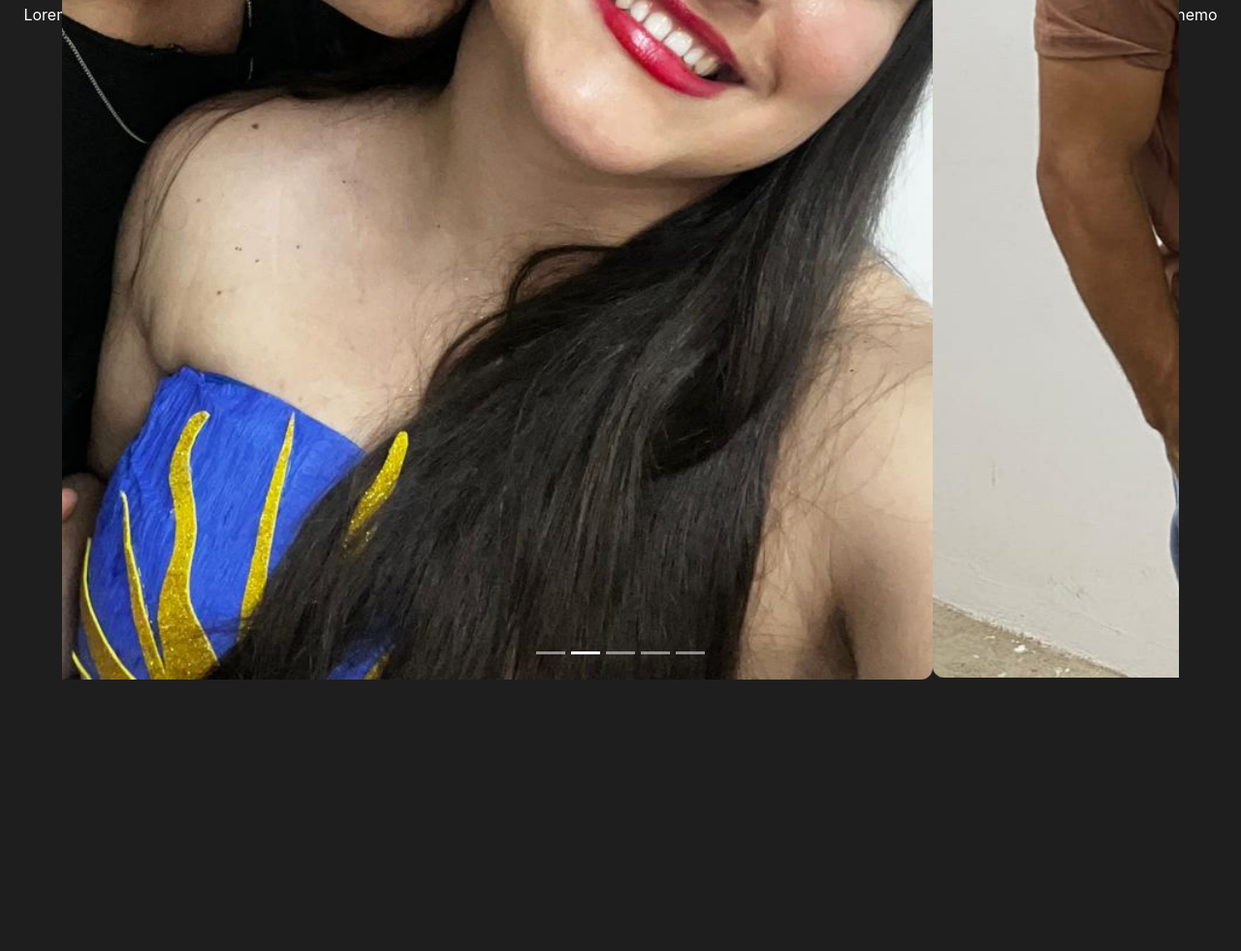
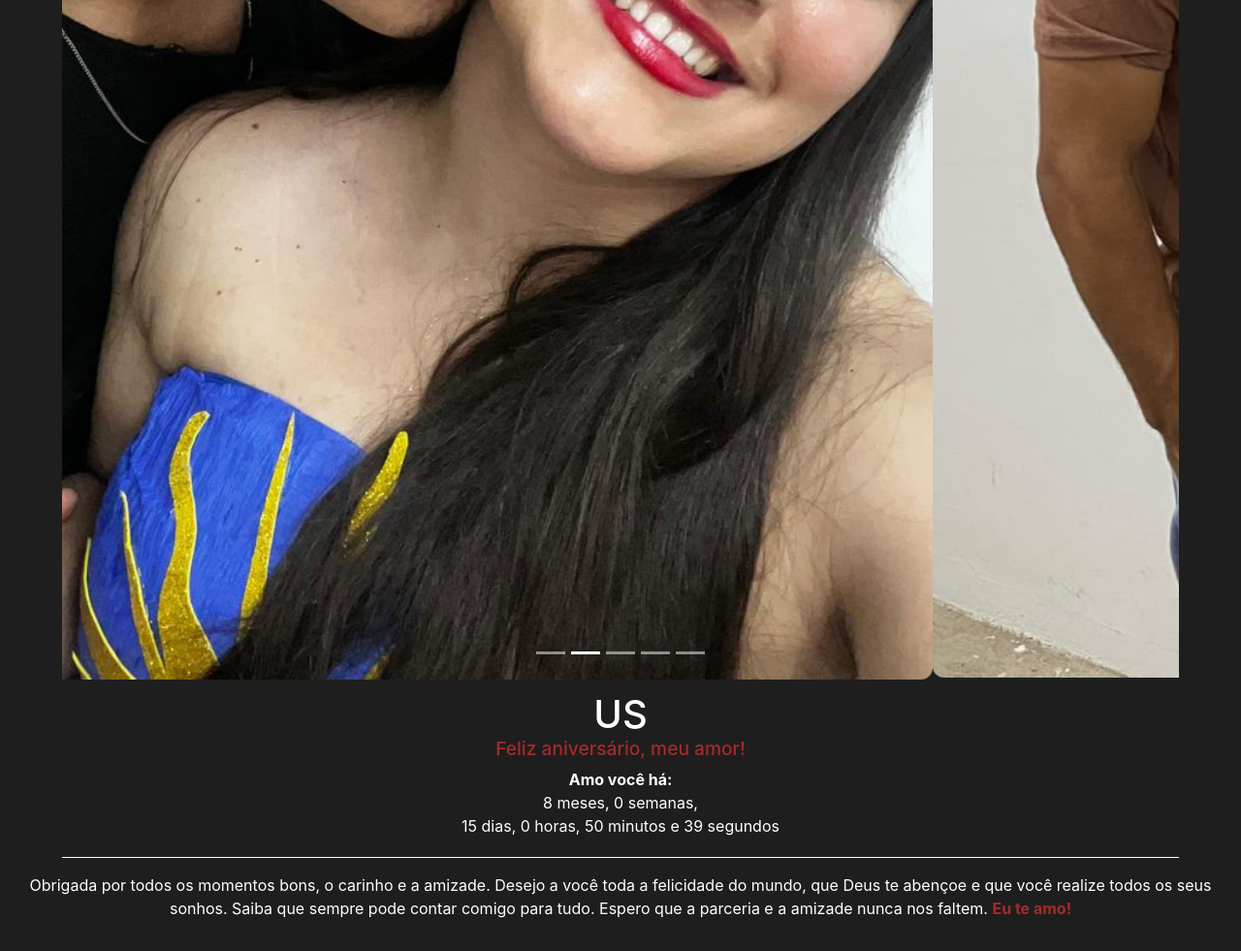
Before and after one commit to grazysss/US, a plain HTML site: page index.html in a window 1280 px wide. Shown: the part 987-1968 px from the top of the page at 97% size. Before the commit the page ends 1688 px from the top, so only its background shows below. Drawn offline with nearby package versions, Linux system fonts and the light colour scheme.

Commit message:
!tada! finish commit

```diff
--- a/index.html
+++ b/index.html
@@ -52,14 +52,15 @@
 
         <div id="title">
             <h1>US</h1>
-            <h2>Amo você há:</h2>
+            <h2>Feliz aniversário, meu amor!</h2>
+            <p class="text"><strong>Amo você há:</strong></p>
             <p id="contador"></p>
         </div>
 
         <div class="line"></div>
 
         <div id="message">
-            <p>Lorem ipsum dolor sit amet consectetur, adipisicing elit. Earum ratione molestiae perferendis odio aliquam quia modi inventore. Nobis modi iusto perspiciatis, nemo quisquam, eius voluptatum maiores illum, similique aperiam cupiditate?</p>
+            <p>Obrigada por todos os momentos bons, o carinho e a amizade. Desejo a você toda a felicidade do mundo, que Deus te abençoe e que você realize todos os seus sonhos. Saiba que sempre pode contar comigo para tudo. Espero que a parceria e a amizade nunca nos faltem. <span><strong>Eu te amo!</strong></span></p>
         </div>
     </main>
 
--- a/style.css
+++ b/style.css
@@ -22,7 +22,6 @@ main {
     margin-top: 2vh;
     margin-bottom: 0;
     width: 90%;
-    height: 85vh;
 
     border-radius: 12px;
 }
@@ -38,7 +37,7 @@ main {
 }
 
 #title h1 {
-    margin-top: 0;
+    margin-top: 12px;
     margin-bottom: 0;
 }
 
@@ -47,6 +46,15 @@ main {
     font-size: 1.2em;
 
     margin-bottom: 0;
+}
+
+.text {
+    margin-top: 1vh;
+    margin-bottom: 0;
+}
+
+#contador {
+    margin-bottom: 12px;
 }
 
 .line {
@@ -63,6 +71,10 @@ main {
     color: white;
 }
 
+#message span {
+    color: brown;
+}
+
 @keyframes cair {
     0% { transform: translateY(-100px); opacity: 1; }
     100% { transform: translateY(100vh); opacity: 0; }
```
